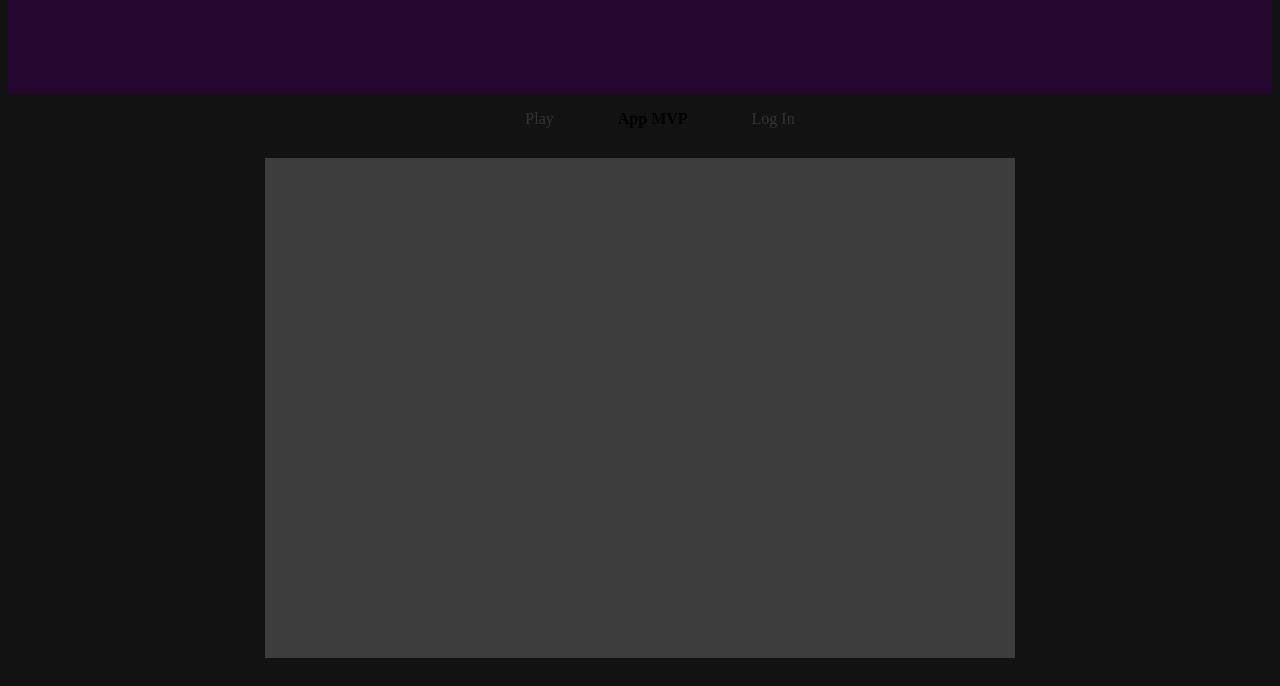
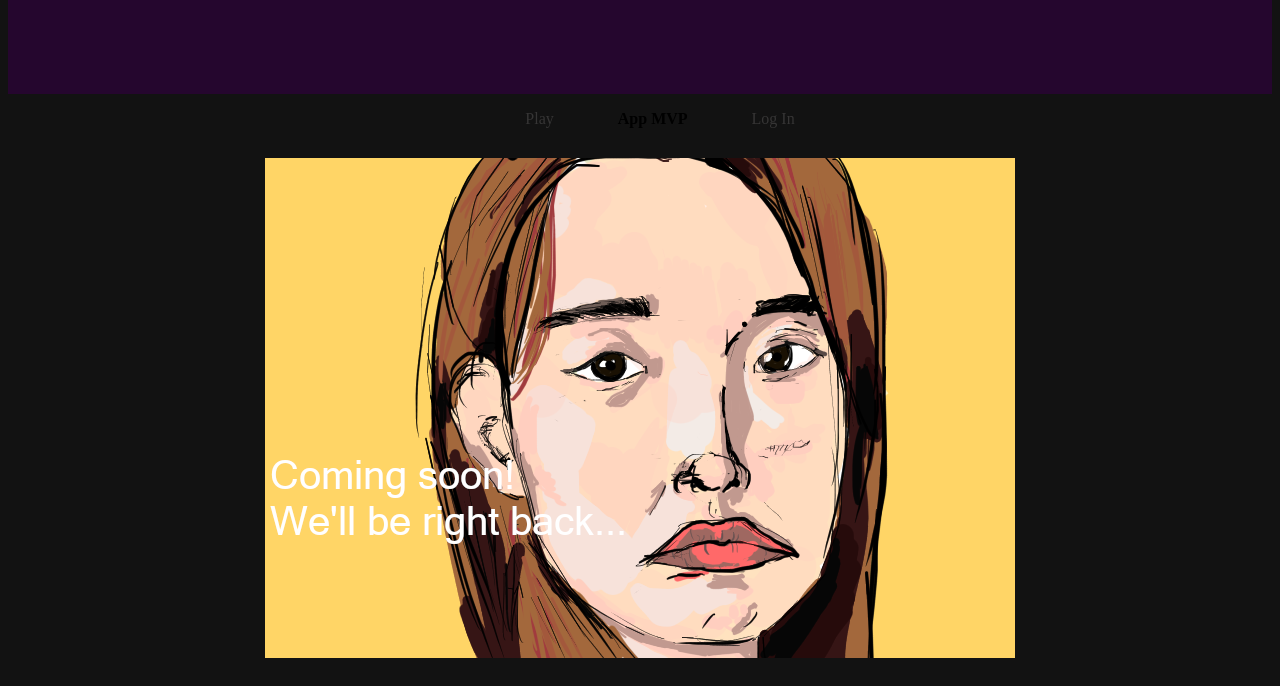
Before and after one commit to Blue-jeans/Learn-Tagalog, a plain HTML site: page index.html in a window 1280 px wide. Shown: the part 114-800 px from the top of the page. Drawn offline with Linux system fonts and the light colour scheme.

Commit message:
added image to main page telling people that content on it is coming soon

```diff
--- a/index.html
+++ b/index.html
@@ -20,7 +20,7 @@
     </div>
     <!-- middleDiv SCREEn -->
     <div id="middleScreen">
-
+        <img src="wellberighback.png" id="workInProgressImage">
     </div>
 
     <!-- Game title card with logo, Screenshots of the app -->
--- a/indexcss.css
+++ b/indexcss.css
@@ -62,3 +62,7 @@ ul {
    width: 90px;
    background-color: rgb(153, 57, 153);
   }
+  #workInProgressImage{
+    height:500px;
+    width: 750px;
+  }
```
Also changed, not shown: wellberighback.png (added).
